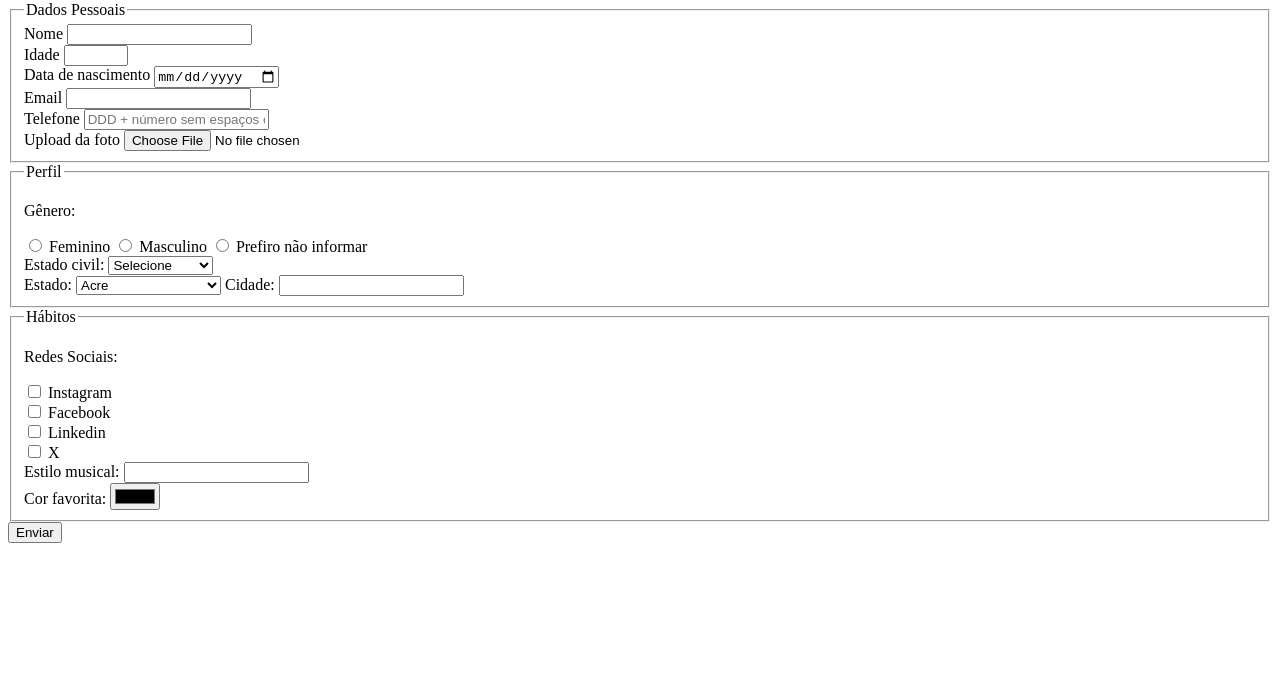
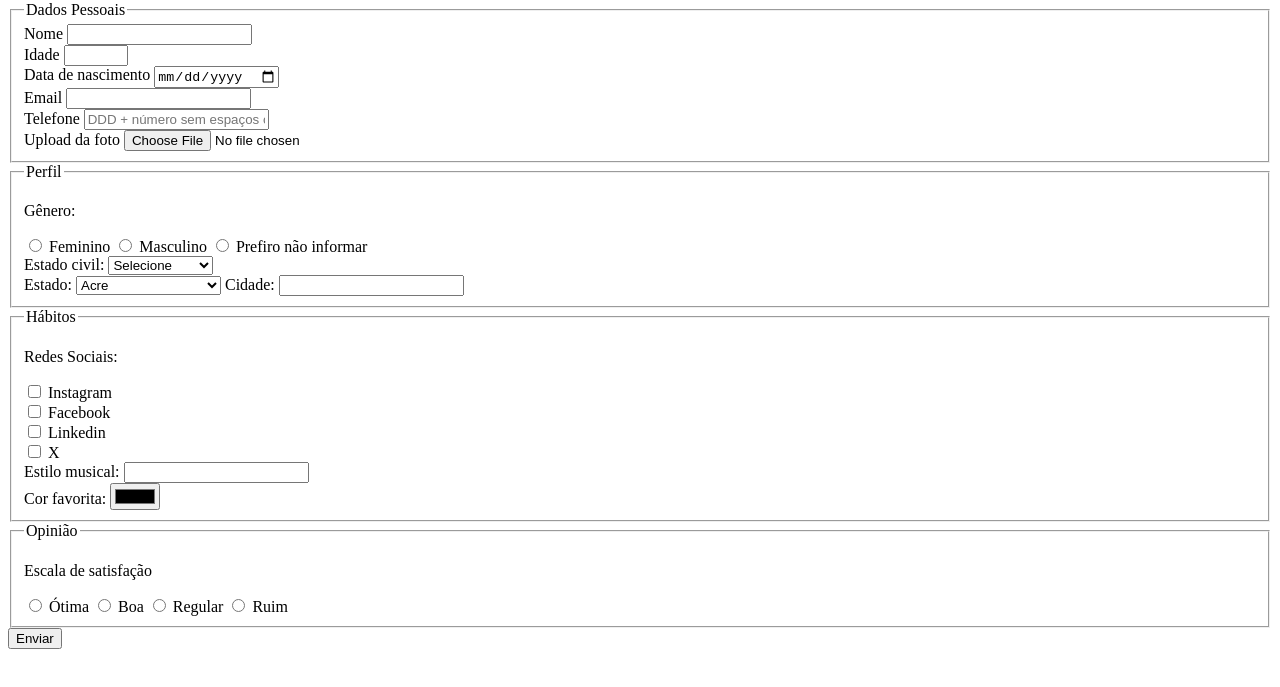
Before and after one commit to brunoxvier/formulario-culturama, a plain HTML site: page index.html in a window 1280 px wide. Shown: the part 79-766 px from the top of the page. Drawn offline with Linux system fonts and the light colour scheme.

Commit message:
adiciona escala de satisfacao

```diff
--- a/index.html
+++ b/index.html
@@ -134,6 +134,20 @@
 
             </fieldset>
 
+            <fieldset>
+                <legend>Opinião</legend>
+
+                <p>Escala de satisfação</p>
+                <input type="radio" name="userSatisfaction" id="great" value="otima">
+                <label for="great">Ótima</label>
+                <input type="radio" name="userSatisfaction" id="good" value="boa">
+                <label for="good">Boa</label>
+                <input type="radio" name="userSatisfaction" id="regular" value="regular">
+                <label for="regular">Regular</label>
+                <input type="radio" name="userSatisfaction" id="bad" value="ruim">
+                <label for="bad">Ruim</label>
+            </fieldset>
+
             <button type="submit">Enviar</button>
         </form>
 
```
